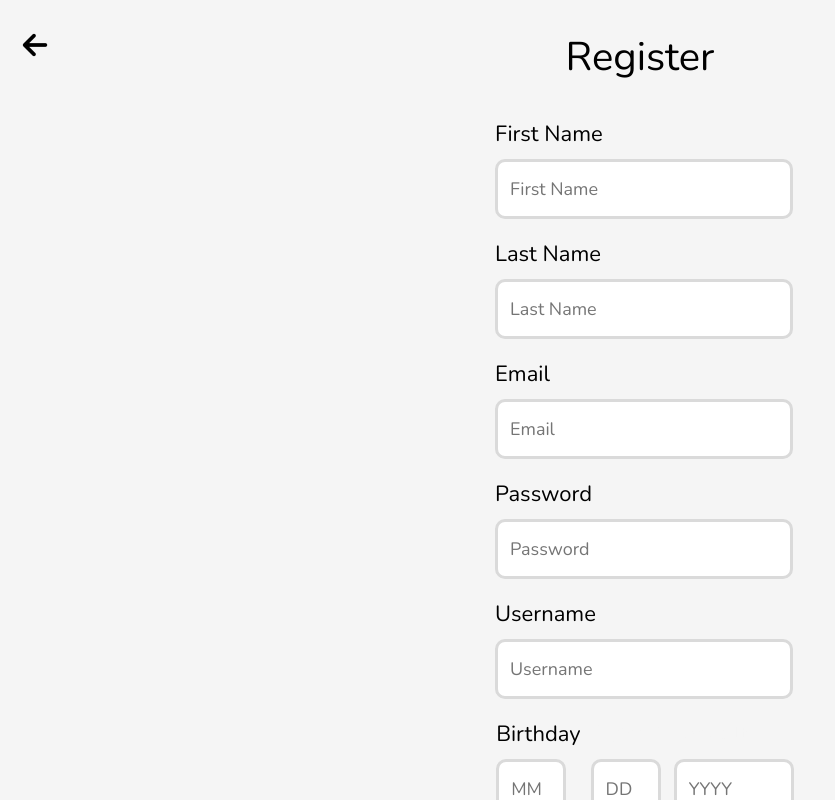
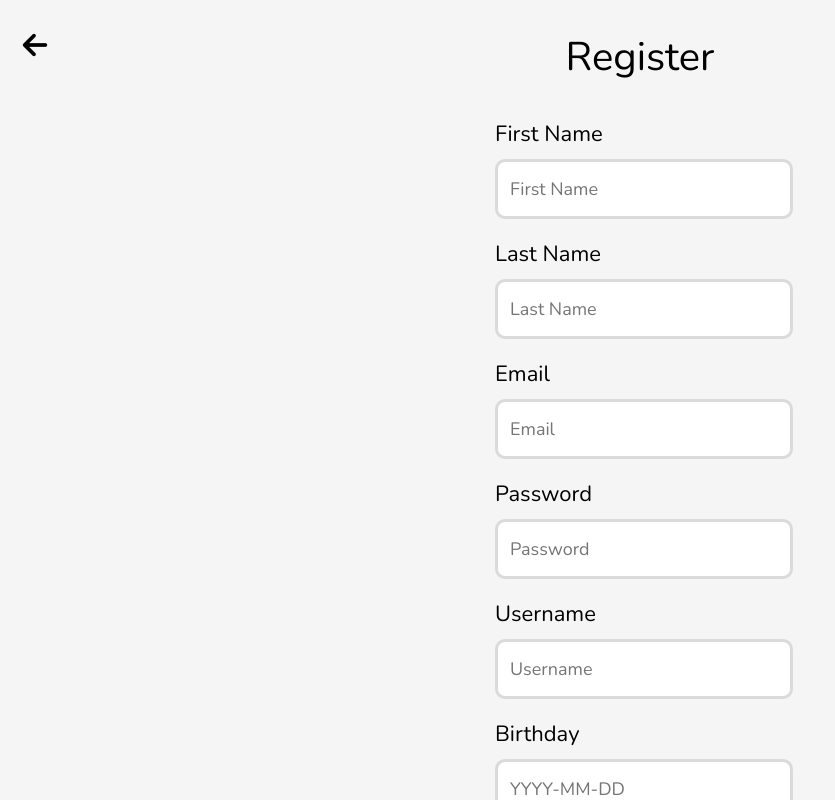
Before and after one commit to kerudai/Bloomin, a React (Create React App) app: page /Register in a window 1280 px wide. Shown: the whole page, without its empty margins (0-835 px from the left). Built offline with nearby package versions, Linux system fonts and the light colour scheme.

Commit message:
changed birthday

```diff
--- a/src/pages/Register/index.js
+++ b/src/pages/Register/index.js
@@ -34,20 +34,9 @@ const Register = () => {
       <Input inputhead="Email" placeholder="Email"/>
       <Input inputhead="Password" placeholder="Password"/>
       <Input inputhead="Username" placeholder="Username"/>
+      <Input inputhead="Birthday" placeholder="YYYY-MM-DD"/>
 
-      <div className="birthday" style={{
-        display:"flex",
-        alignContent:"baseline",
-        marginBottom:20
-      }}>
 
-        <div className="birthdayInput"><Input inputhead="Birthday" placeholder="MM" width="60px"/><div className="birthdayText">MM</div></div>
-
-        <div className="birthdayInput"><Input color="#F5F5F5" placeholder="DD" width="60px"/><div className="birthdayText">DD</div></div>
-
-        <div className="birthdayInput"><Input color="#F5F5F5" placeholder="YYYY" width="110px"/><div className="birthdayText">YYYY</div></div>
-
-      </div>
       <Input inputhead="What's Your Favorite Plant?" placeholder="Favorite plant"/>
       <Link to="/Feed" style={{ textDecoration: 'none'}}><Button buttontext="CREATE ACCOUNT"/></Link>
     </div>
```
